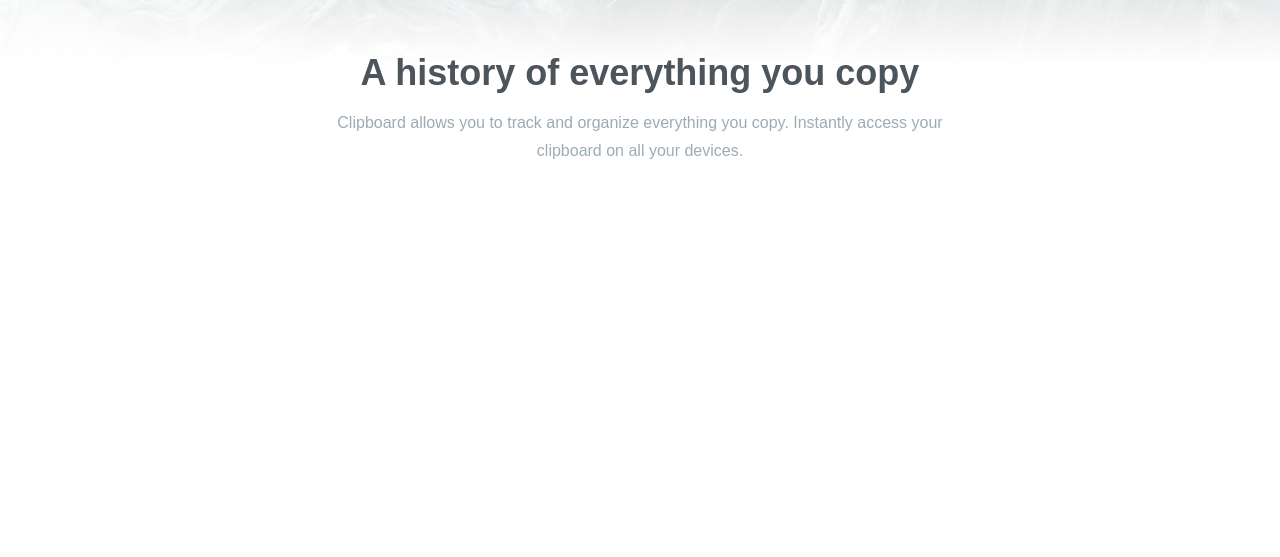
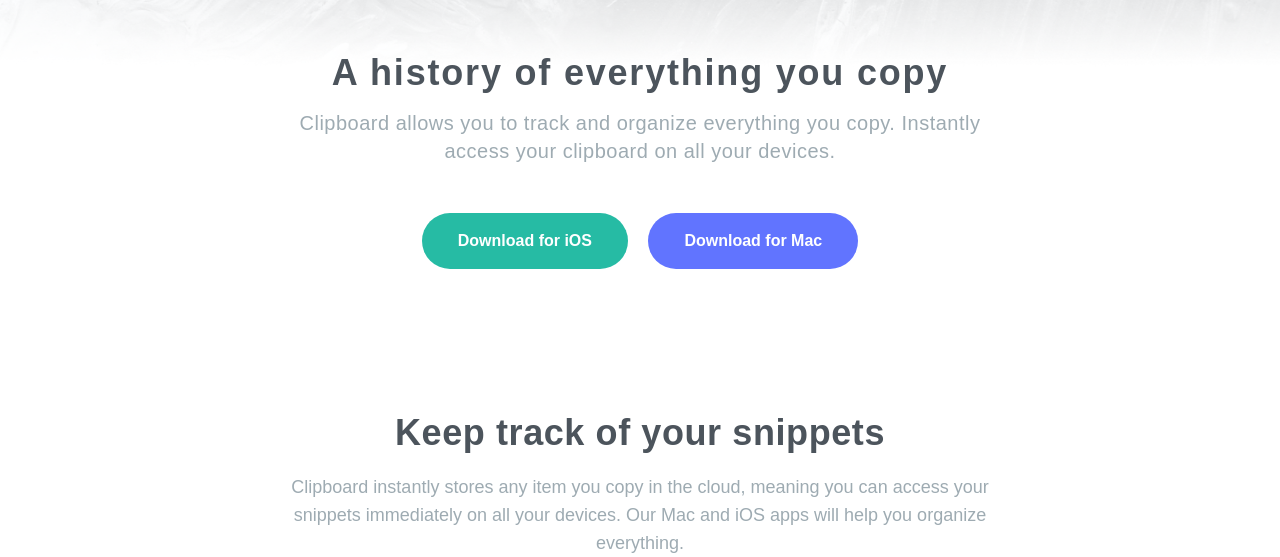
Before and after one commit to Georginio-prod/Clipboard-landing-page, a website built with Vite: page index.html in a window 1280 px wide. Shown: the part 256-813 px from the top of the page. Built offline with nearby package versions, Linux system fonts and the light colour scheme; a web font is replaced by a local one.

Commit message:
style : ajust the style for panel

```diff
--- a/index.html
+++ b/index.html
@@ -10,10 +10,11 @@
       href="./public/favicon-32x32.png"
       type="image/x-icon"
     />
+    <link rel="stylesheet" href="https://fonts.googleapis.com/css?family=Bai+Jamjuree:500,600">
     <script type="module" src="/main.js"></script>
   </head>
   <body class="bg-white relative h-full flex-col">
-    <div class="w-full max-w-360 relative  justify-center items-center flex-col">
+    <div class="w-full max-w-360 relative justify-center items-center flex-col">
       <header class="w-full relative flex justify-center items-center">
         <img
           src="./public/Bitmap.png"
@@ -21,21 +22,41 @@
           class="absolute w-full h-auto top-0 z-10 left-1/2 transform -translate-x-1/2"
         />
         <div class="relative z-20 pt-32 flex flex-col items-center">
-          <img
-            src="./public/Group 11.svg"
-            alt="font"
-            class="relative"
-          />
-          <h1 class="flex justify-center items-center mt-14 text-4xl font-semibold text-customGray">
+          <img src="./public/Group 11.svg" alt="font" class="relative" />
+          <h1
+            class="flex justify-center items-center mt-14 text-4xl font-semibold text-customGray tracking-wider"
+          >
             A history of everything you copy
           </h1>
         </div>
       </header>
 
-      <main class="flex justify-center items-center">
-        <div class="max-w-2xl text-center font-medium text-gray leading-7 mt-4">
-          Clipboard allows you to track and organize everything you
-          copy. Instantly access your clipboard on all your devices.
+      <main class="flex justify-center items-center flex-col" >
+        <div class="max-w-730 text-center font-medium text-gray text-xl leading-7 mt-4 tracking-wide mb-12">
+          Clipboard allows you to track and organize everything you copy.
+          Instantly access your clipboard on all your devices.
+        </div>
+
+        <div>
+          <button class="w-57 h-14 bg-ios mr-4 text-white pr-9 pl-9 font-semibold rounded-full">
+            Download for iOS
+          </button>
+          <button class="w-57 h-14 bg-mac text-white pr-9 pl-9 font-semibold rounded-full">
+            Download for Mac
+          </button>
+        </div>
+
+        <div class="flex flex-col items-center justify-center text-center ">
+          <h1 class="text-customGray font-semibold text-4xl -tracking--0.59 mt-36">
+            Keep track of your snippets
+          </h1>
+
+          <p class="max-w-730 mt-5 text-lg text-gray">
+            Clipboard instantly stores any item you copy in the cloud,
+            meaning you can access your snippets immediately on all your
+            devices. Our Mac and iOS apps will help you organize everything.
+
+          </p>
         </div>
       </main>
     </div>
--- a/style.css
+++ b/style.css
@@ -2,7 +2,6 @@
 @tailwind components;
 @tailwind utilities;
 
-@import url("https://fonts.googleapis.com/css?family=Bai+Jamjuree:500,600");
 
 * {
     box-sizing: border-box;
--- a/tailwind.config.js
+++ b/tailwind.config.js
@@ -6,7 +6,18 @@
       colors: {
         customGray: '#4C545C',
         gray: '#9EABB2',
-      }
+        ios:'#26BBA4',
+        mac:'#6174FF'
+      },
+      letterSpacing :{
+        '-0.59': '-0.59px',
+      },
+      spacing: {
+        '150': '150px',
+      },
+      spacing: {
+        '730': '730px',
+      },
     },
   },
   plugins: [],
```
